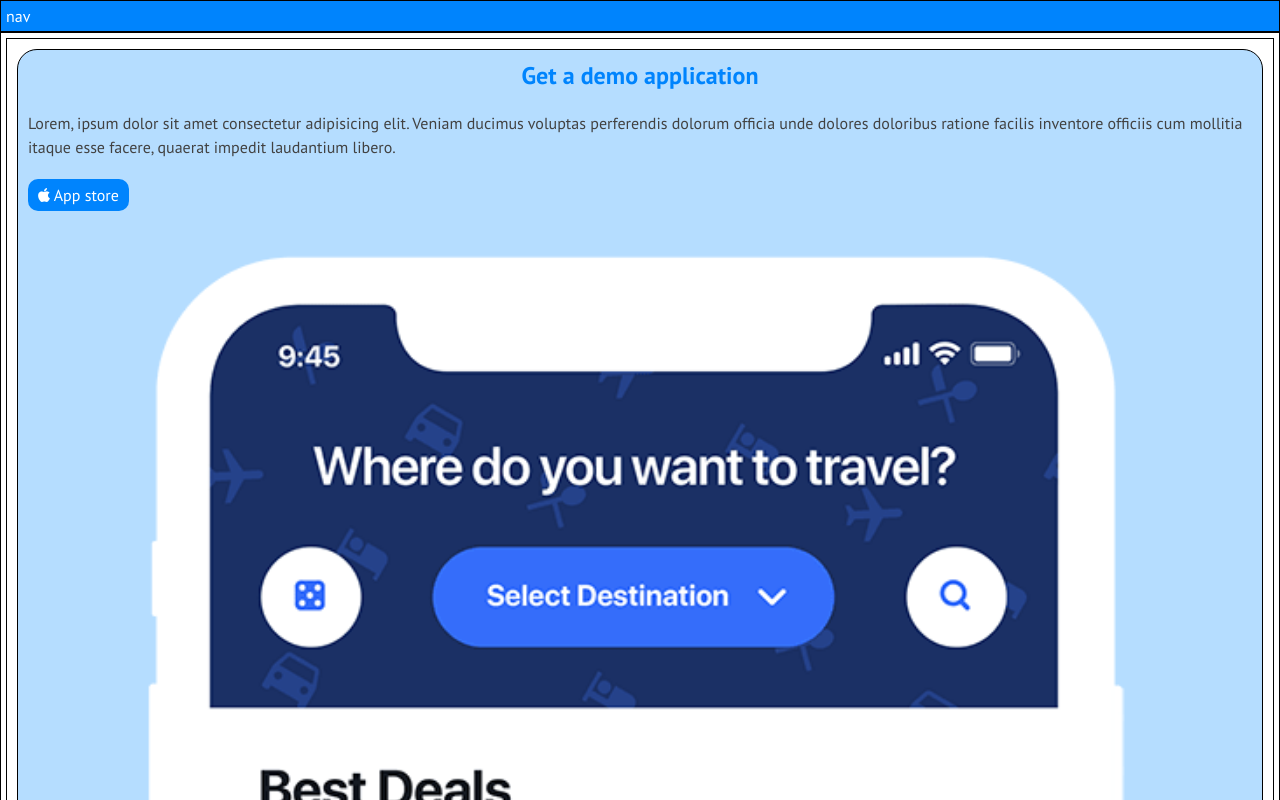
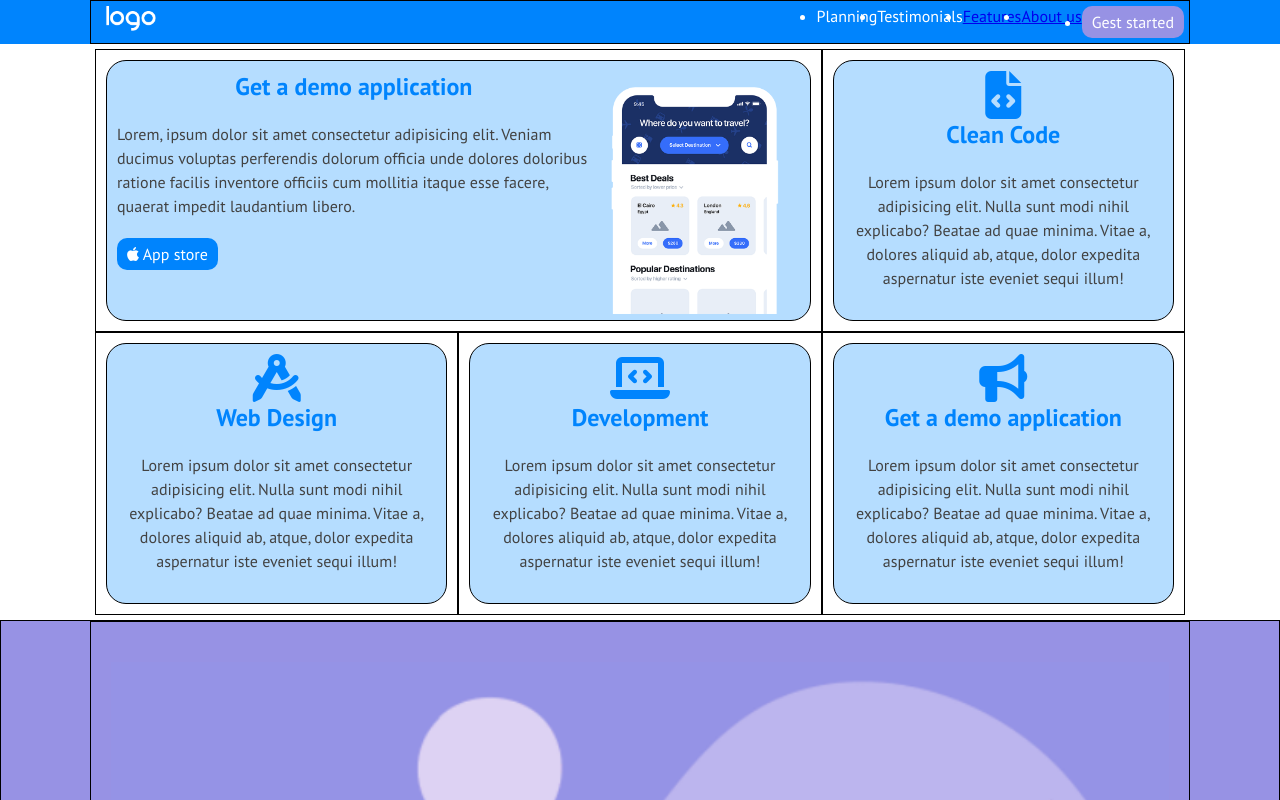
Before and after one commit to ChiaraPontello/htmlcss-responsive-layout, a plain HTML site: page index.html in a window 1280 px wide. Shown: the top 800 px of the page. Drawn offline with Linux system fonts and the light colour scheme.

Commit message:
planning

```diff
--- a/css/style.css
+++ b/css/style.css
@@ -37,9 +37,21 @@ body {
     padding: 10px;
 }
 
+.card {
+    height: 100%;
+}
+
 img {
     display: block;
     width: 100%;
+}
+
+.cardtwo {
+    background-color: var(--color-light-color);
+    width: 80%;
+    border-radius: 15px;
+    margin-left: 40px;
+    margin-bottom: 30px;
 }
 
 /*utility*/
@@ -115,7 +127,7 @@ img {
     color: var(--color-secondary-color);
 }
 
-.text.light {
+.text-light {
     color: var(--color-light-color);
 }
 
@@ -130,13 +142,29 @@ img {
 h3 {
     font-size: 1.5em;
 }
+
+h2 {
+    font-size: 2.5em;
+}
 /*header*/
 header {
     background-color: var(--color-secondary-color);
     color: var(--color-light-color);
 }
 
+#logo {
+    width: 70px;
+}
 
+.nav-flex {
+    display:flex;
+    flex-flow: row nowrap;
+    justify-content: space-between;
+}
+
+nav ul {
+    display: none;
+}
 
 /*main*/
 .card-image {
@@ -150,6 +178,7 @@ header {
 }
 
 
+
 /*footer*/
 footer {
     background-color: var(--color-dark-color);
@@ -158,3 +187,53 @@ footer {
 
 
 /*media*/
+
+@media screen and (min-width: 576px) {
+.d-flex {
+    display: flex;
+}
+
+.flex-wrap {
+    flex-wrap: wrap;
+}
+
+.align-stretch {
+    align-items: stretch;
+    align-content: stretch;
+}
+
+#intro .col {
+    width: calc(100% / 3);
+}
+
+#intro .col:first-child {
+    width: calc((100% / 3) * 2);
+}
+
+}
+
+@media screen and (min-width: 992px) {
+    nav ul {
+        display: flex;
+    }
+
+    nav .fa-solid.fa-bars {
+        display: none;
+    }
+
+
+
+
+}
+
+
+@media screen and (min-width: 1200px) {
+    .container {
+        max-width:1100px;
+        margin: 0 auto;
+    }
+
+    #intro .col:first-child .card {
+        display: flex;
+    }
+}
--- a/index.html
+++ b/index.html
@@ -13,15 +13,27 @@
 <body>
 <!--HEADER-->
     <header>
-        <nav class="container debug">
-            nav
+        <nav class="container nav-flex debug">
+            <div id="logo">
+                <img src="img/logo.png" alt="logo" class="px-10">
+            </div>
+            <ul>
+                <li><a href="#"></a>Planning</li>
+                <li><a href="#"></a>Testimonials</li>
+                <li><a href="#">Features</a></li>
+                <li><a href="#">About us</a></li>
+                <li><a href="#" class="btn">Gest started</a></li>
+            </ul>
+            <i class="fa-solid fa-bars"></i>
         </nav>
     </header>
 
 <!--MAIN-->
     <main>
-        <section id="intro debug">
-            <div class="container debug">
+
+<!--INTRO-->
+        <section id="intro">
+            <div class="container d-flex flex-wrap align-stretch ">
                 <div class="col debug">
                     <div class="card bg-card small-border px-10 py-10 debug">
                         <div class="card-content">
@@ -45,8 +57,8 @@
 
                 <div class="col debug">
                     <div class="card bg-card small-border px-10 py-10 text-center debug">
-                       <i class="fa-solid fa-compass-drafting icon"></i>
-                       <h3 class="text-secondary">Get a demo application</h3>
+                       <i class="fa-solid fa-file-code icon"></i>
+                       <h3 class="text-secondary">Clean Code</h3>
                        <p class="py-20 line-height">
                         Lorem ipsum dolor sit amet consectetur adipisicing elit. Nulla sunt modi nihil explicabo? Beatae ad quae minima. Vitae a, dolores aliquid ab, atque, dolor expedita aspernatur iste eveniet sequi illum!</p>
                     </div>
@@ -57,7 +69,7 @@
                 <div class="col debug">
                     <div class="card bg-card small-border px-10 py-10 text-center debug">
                        <i class="fa-solid fa-compass-drafting icon"></i>
-                       <h3 class="text-secondary">Get a demo application</h3>
+                       <h3 class="text-secondary">Web Design</h3>
                        <p class="py-20 line-height">
                         Lorem ipsum dolor sit amet consectetur adipisicing elit. Nulla sunt modi nihil explicabo? Beatae ad quae minima. Vitae a, dolores aliquid ab, atque, dolor expedita aspernatur iste eveniet sequi illum!</p>
                     </div>
@@ -67,8 +79,8 @@
 
                 <div class="col debug">
                     <div class="card bg-card small-border px-10 py-10 text-center debug">
-                       <i class="fa-solid fa-compass-drafting icon"></i>
-                       <h3 class="text-secondary">Get a demo application</h3>
+                        <i class="fa-solid fa-laptop-code icon"></i>
+                       <h3 class="text-secondary">Development</h3>
                        <p class="py-20 line-height">
                         Lorem ipsum dolor sit amet consectetur adipisicing elit. Nulla sunt modi nihil explicabo? Beatae ad quae minima. Vitae a, dolores aliquid ab, atque, dolor expedita aspernatur iste eveniet sequi illum!</p>
                     </div>
@@ -78,12 +90,46 @@
 
                 <div class="col debug">
                     <div class="card bg-card small-border px-10 py-10 text-center debug">
-                       <i class="fa-solid fa-compass-drafting icon"></i>
+                        <i class="fa-solid fa-bullhorn icon"></i>
                        <h3 class="text-secondary">Get a demo application</h3>
                        <p class="py-20 line-height">
                         Lorem ipsum dolor sit amet consectetur adipisicing elit. Nulla sunt modi nihil explicabo? Beatae ad quae minima. Vitae a, dolores aliquid ab, atque, dolor expedita aspernatur iste eveniet sequi illum!</p>
                     </div>
                 </div>
+
+            </div>
+        </section>
+
+
+<!--PLANNING-->
+
+    <section id="planning" class="even-section debug">
+        <div class="container px-10 py-20 debug">
+            <div class="px-10 py-20">
+                <img src="img/planning1.png" alt="">
+            </div>
+
+            <h2 class="text-light px-10 py-20 ">Strategic Planning</h2>
+
+            <p class="text-light line-height px-10 py-20 ">
+                Lorem ipsum dolor sit amet, consectetur adipisicing elit. Distinctio aspernatur officia aliquam sed ad sit consectetur earum, sint, illo facere labore necessitatibus repellendus praesentium quasi numquam modi asperiores ratione hic dicta illum? Dolorem quisquam ipsa reprehenderit amet suscipit autem unde.
+            </p>
+             </div>
+
+
+            <div class="container cardtwo  px-10 py-20 ">
+                <img src="img/planning2.png" alt="">
+                <h3>
+                    App Developement
+                </h3>
+                <p>
+                    <em>
+                        Develop an on-demand app for your delivery business to reach to reach your targeted customers without any interruption.
+                    </em>
+                </p>
+            </div>
+
+    </section>
 
 
 
@@ -97,8 +143,6 @@
 
 
 
-            </div>
-        </section>
 
 
 
@@ -111,11 +155,7 @@
 
 
 
-        <section id="planning" class="even-section debug">
-            <div class="container debug">
-                planning
-            </div>
-        </section>
+
 
         <section id="testimonials debug">
             <div class="container debug">
```
